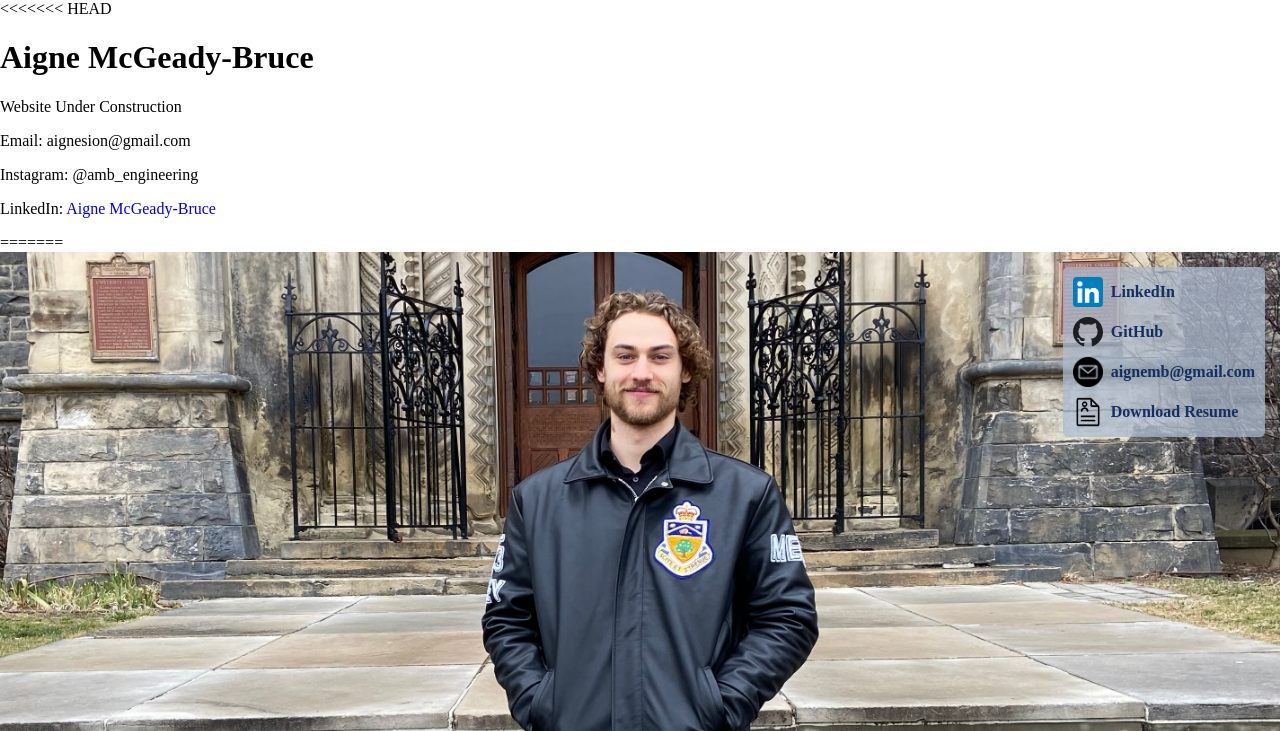
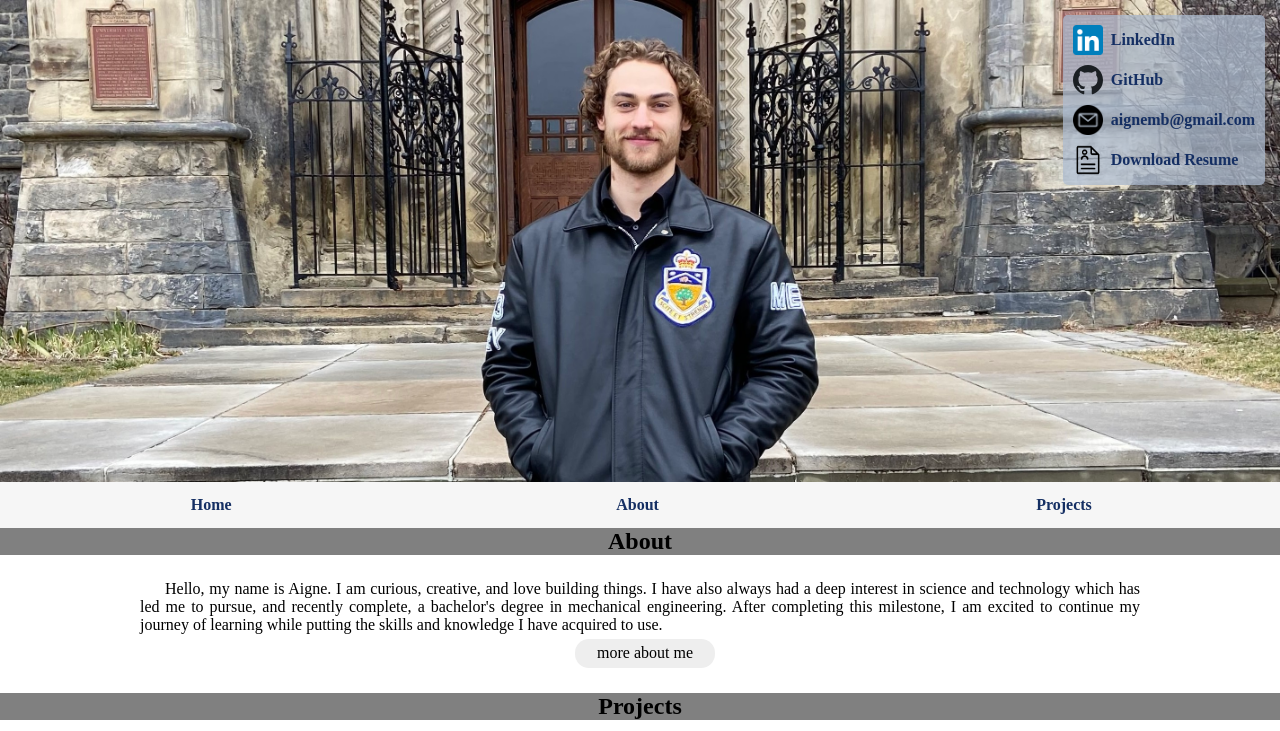
Before and after one commit to aignemb/aignemb.github.io, a plain HTML site: page index.html in a window 1280 px wide. Shown: the top 731 px of the page. Drawn offline with Linux system fonts and the light colour scheme.

Commit message:
removed git comments

```diff
--- a/index.html
+++ b/index.html
@@ -5,15 +5,6 @@
         <link rel="stylesheet" href="css/styles.css">
     </head>
     <body>
-<<<<<<< HEAD
-        <div>
-            <h1>Aigne McGeady-Bruce</h1>
-            <p>Website Under Construction</p>
-            <p>Email: aignesion@gmail.com</p>
-            <p>Instagram: @amb_engineering</p>
-            <p>LinkedIn: <a href="https://ca.linkedin.com/in/aignemb">Aigne McGeady-Bruce</a></p>
-        </div>
-=======
 
         <div class="profile">
             <img class="profile" src="img/profile.jpg" width="2850" height="1073">
@@ -128,7 +119,6 @@
         </section>
 
         <script src="js/script.js"></script>
->>>>>>> portfolio-dev
 
     </body>
 </html>
```
